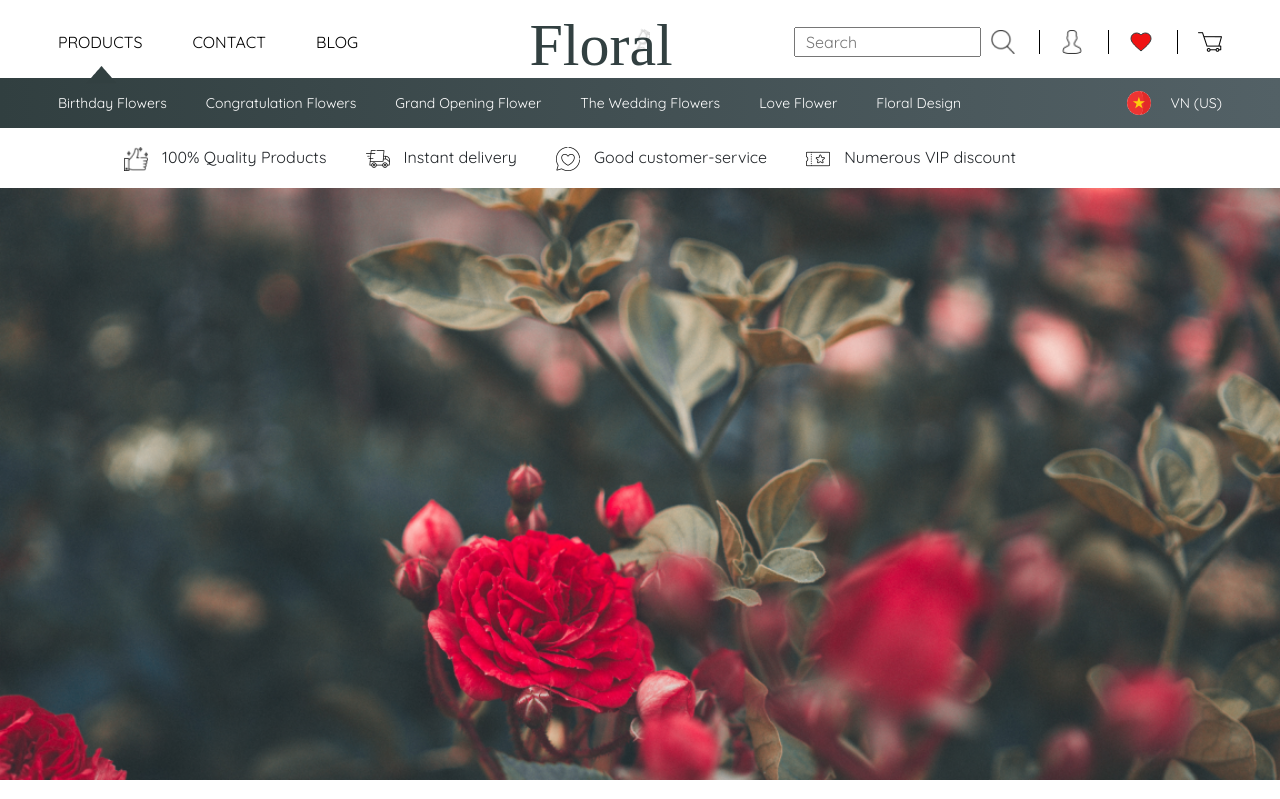
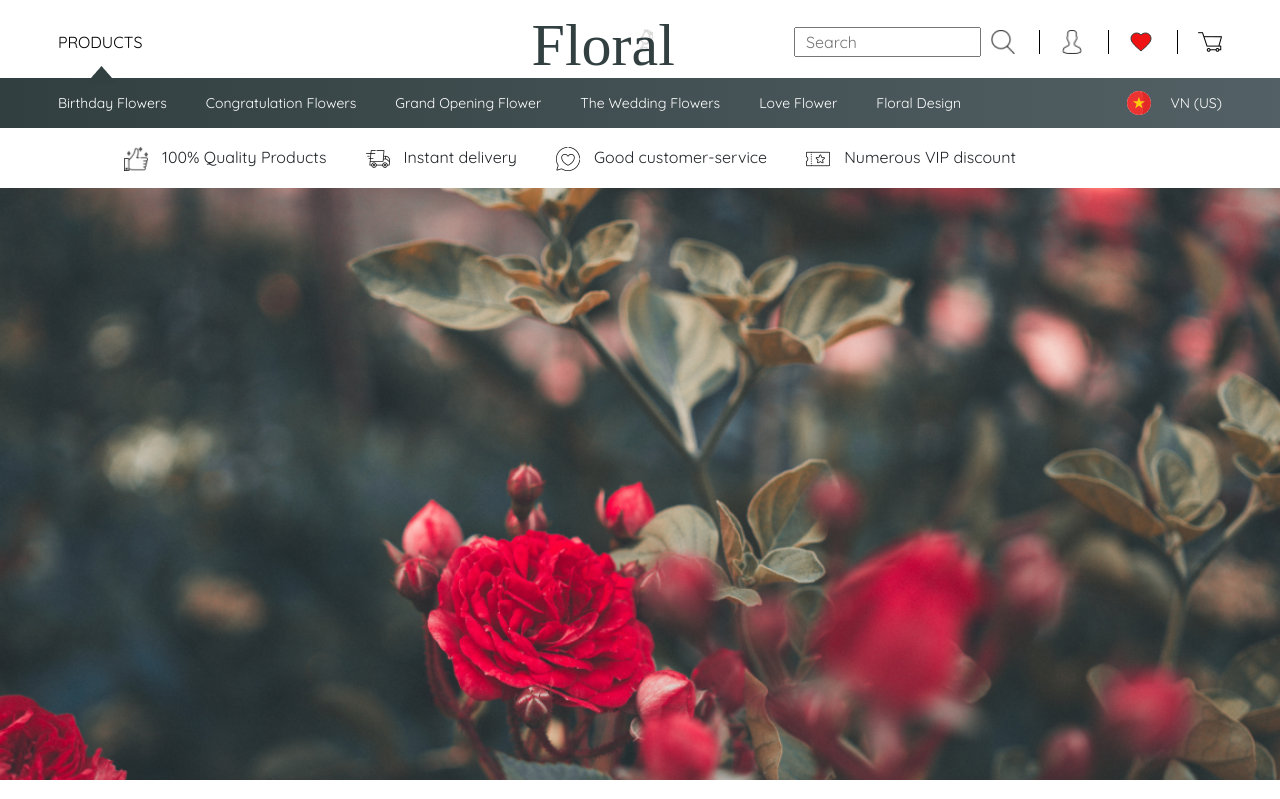
Before and after one commit to HoTrHieu/TKGD, a React (Create React App) app: page / in a window 1280 px wide. Shown: the top 799 px of the page. Built offline with nearby package versions, Linux system fonts and the light colour scheme; data requests are answered from the project's data file; the HTML template or start-up script is replaced by a standard one; a web font is replaced by a local one.

Commit message:
edit header

```diff
--- a/src/components/Layout/Header.jsx
+++ b/src/components/Layout/Header.jsx
@@ -43,8 +43,10 @@ const Header = () => {
       <div className="navbar">
         <ul className="left">
           <li>PRODUCTS</li>
-          <li>CONTACT</li>
-          <li>BLOG</li>
+          <li style={{width: '60px'}}></li>
+          <li style={{width: '60px'}}></li>
+          {/* <li>CONTACT</li>
+          <li>BLOG</li> */}
         </ul>
         <div className="logo">
           <Link to="/" style={{textDecoration: "none"}}>
```
